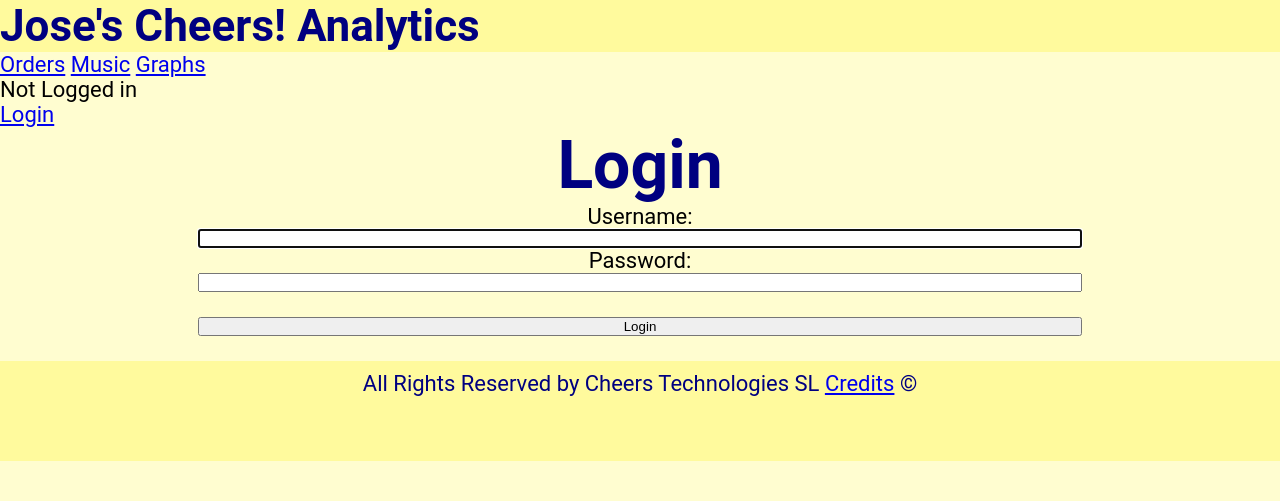
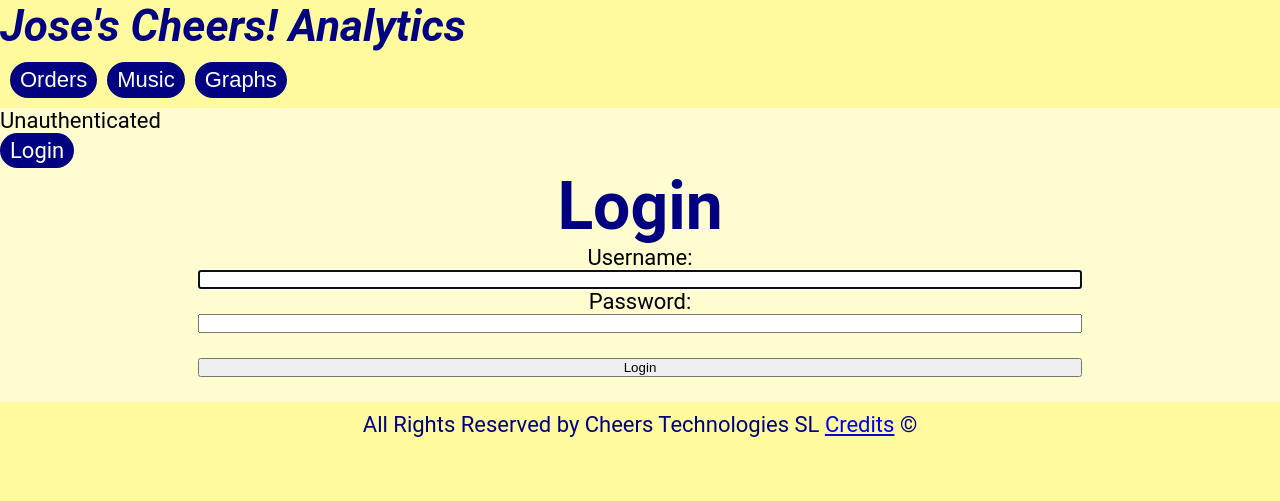
Before and after one commit to jmamusBU/cs412, a Django app: page /project/login/?next=/project/ in a window 1280 px wide. Shown: the top 501 px of the page. Run offline with Django 5.2, Linux system fonts and the light colour scheme.

Commit message:
styling for nav and a few buttons

```diff
--- a/project/static/project/styles.css
+++ b/project/static/project/styles.css
@@ -123,3 +123,51 @@ button:hover {
     text-decoration: none;
     color: #000080;
 }
+
+nav {
+    display: flex;
+    flex-direction: row;
+    justify-content: left;
+    align-items: center;
+    background-color: #fffa9d;
+    padding: 10px;
+}
+
+nav a {
+    text-decoration: none;
+    color: #000080;
+    margin-right: 10px;
+}
+
+nav button {
+    display: inline-block;
+    margin: 0;
+    padding: 5px 10px;
+    border: none;
+    border-radius: 20px;
+    background-color: #000080;
+    color: white;
+    font-size: 1em;
+}
+
+nav button:hover {
+    background-color: #0000FF;
+}
+
+.reg-button {
+    display: inline-block;
+    margin: 0;
+    padding: 5px 10px;
+    border: none;
+    border-radius: 20px;
+    background-color: #000080;
+    color: white;
+    font-size: 1em;
+    text-decoration: none;
+    cursor: pointer;
+    text-align: center;
+}
+
+.reg-button:hover {
+    background-color: #0000FF;
+}
--- a/project/templates/project/base.html
+++ b/project/templates/project/base.html
@@ -12,25 +12,31 @@ Description: base template for project app, providing a header, nav, and footer
     </head>
     <body>
         <header>
-            <h1><strong>Jose's Cheers! Analytics</strong></h1>
+            <h1><em><strong>Jose's Cheers! Analytics</strong></em></h1>
         </header>
         <nav>
-            <a href="{% url 'orders' %}">Orders</a>
-            <a href="{% url 'music' %}">Music</a>
-            <a href="{% url 'graphs' %}">Graphs</a>
+            <a class="anti-link" href="{% url 'orders' %}">
+                <button class="reg-button">Orders</button>
+                </a>
+            <a class="anti-link" href="{% url 'music' %}">
+            <button class="reg-button">Music</button>
+            </a>
+            <a class="anti-link" href="{% url 'graphs' %}">
+            <button class="reg-button">Graphs</button>
+            </a>
         </nav>
 
         {% if request.user.is_authenticated %}
 
-        <p>Logged in as: {{request.user}}</p>
+        <p>User: {{request.user}}</p>
 
         <form action="{% url 'logout' %}" method="post" class="logout">
             {% csrf_token %}
-            <button type="submit" class="logout">Logout</button>
+            <button type="submit" class="reg-button">Logout</button>
         </form>
         {% else %}
-        <p>Not Logged in</p>
-        <a href="{% url 'login' %}">Login</a>
+        <p>Unauthenticated</p>
+        <a class="reg-button" href="{% url 'login' %}">Login</a>
         {% endif %}
 
         {% block content %}
--- a/project/templates/project/music.html
+++ b/project/templates/project/music.html
@@ -29,7 +29,7 @@ Description: Template to show all music data with filtering options
                 <td class="table_text"><img src="{{ m.albumArtURL }}" width="100"></td>
                 <td class="table_text">{{ m.artistName}}</td>
                 <td class="table_text">{{ m.timestamp }}</td>
-                <td class="table_text"><a href="{% url 'musicDetail' m.id %}">Detail</a></td>
+                <td class="table_text"><a class="reg-button" href="{% url 'musicDetail' m.id %}">Detail</a></td>
             </tr>
         {% endfor %}
     </tbody>
--- a/project/templates/project/orders.html
+++ b/project/templates/project/orders.html
@@ -44,7 +44,7 @@ Description: Template to show all order data with filtering options
                 <td class="table_text">{{ o.status }}</td>
                 <td class="table_text">{{ o.consumptionOrder }}</td>
                 <td class="table_text">{{ o.amountPaidCents}}</td>
-                <td class="table_text"><a href="{% url 'orderDetail' o.id %}">Detail</a></td>
+                <td class="table_text"><a class="reg-button" href="{% url 'orderDetail' o.id %}">Detail</a></td>
             </tr>
         {% endfor %}
     </tbody>
```
